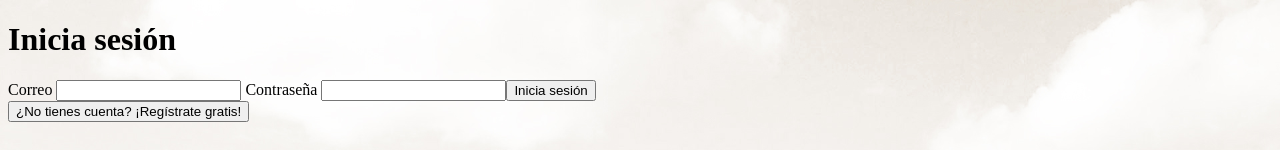
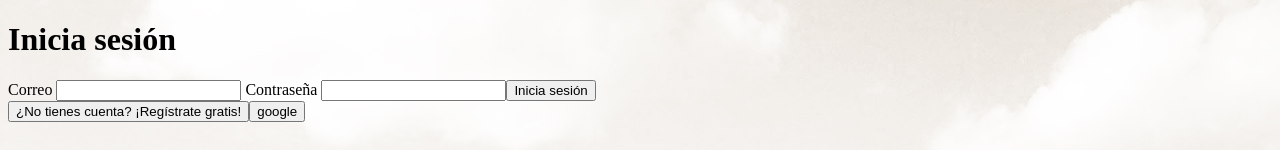
Before and after one commit to EquipoLambda/Repositorio_Lambda, a React (Create React App) app in the folder Frontend/: page / in a window 1280 px wide. Shown: the top 150 px of the page. Built offline with nearby package versions, Linux system fonts and the light colour scheme; no server answers.

Commit message:
Auth google fail

```diff
--- a/Frontend/src/components/Logingoogle.jsx
+++ b/Frontend/src/components/Logingoogle.jsx
@@ -1,4 +1,4 @@
-import React from "react";
+import React, { useState, useEffect } from 'react';
 /* import { NavLink } from "react-router-dom"; */
 import { fb } from "../config/firebase";
 
@@ -41,6 +41,39 @@ export  const Logingoogle= (props) => {
     }
   };
 
+
+
+/*   const [user, setUser] = useState(null);
+
+  useEffect(() => {
+    firebase.auth().onAuthStateChanged((user) => {
+      if (user) {
+        setUser(user.email)
+        console.log("estas logueado")
+      } else {
+        console.log("no logueado")
+      }
+    })
+  }, [])
+ */
+/*   const provider = new firebase.auth.GoogleAuthProvider();
+  const signInWithGoogle = () => {
+    firebase.auth().signInWithPopup(provider)
+    .then((result) => {
+      console.log("estoy logeado con google")
+    }).catch((error) => {
+      const errorCode = error.code;
+      const errorMessage = error.message;
+      const credential = error.credential
+      console.log(`error en login errorCode:${errorCode}, msg:${errorMessage}`)
+    });
+} */
+/* const signOut = () => {
+  firebase.auth().signOut();
+} */
+
+
+
   return (
     <div>
       <h1> {isRegistrando ? "Regístrate" : "Inicia sesión"}</h1>
@@ -59,6 +92,16 @@ export  const Logingoogle= (props) => {
           ? "¿Ya tienes cuenta? ¡Inicia sesión"
           : "¿No tienes cuenta? ¡Regístrate gratis!"}
       </button>
+      <button> google </button>
+     {/*  { user ? (
+          <div>
+            {user}
+            <button onClick={signOut}> Logout </button>
+          </div>
+      ):
+      (
+        <button onClick={signInWithGoogle}> google </button>
+      )}: */}
     </div>
   );
 };
```
Also changed, not shown: Frontend/src/App.jsx (+13 -0 lines).
